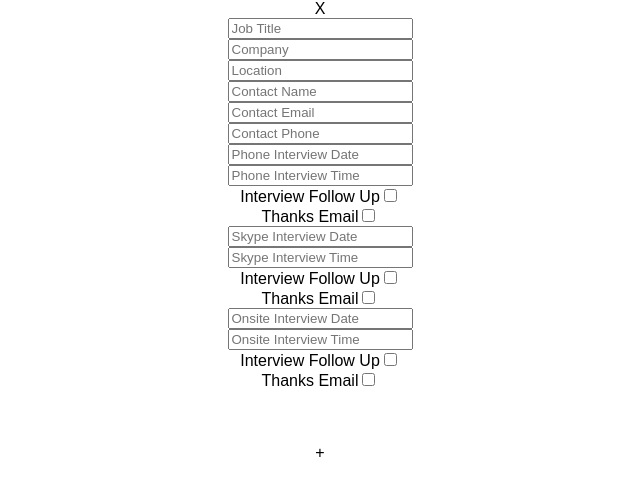
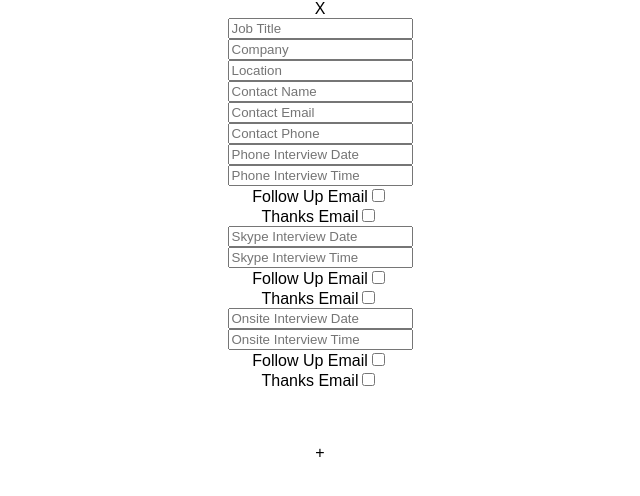
Before and after one commit to nahomtefera/job_tracker, a React (Create React App) app: page / in a window 1280 px wide. Shown: the top 496 px of the page, without its empty margins (320-960 px from the left). Built offline with nearby package versions, Linux system fonts and the light colour scheme.

Commit message:
added indentation, changed Inteview Follow Up labels

```diff
--- a/src/App.js
+++ b/src/App.js
@@ -136,41 +136,51 @@ class App extends Component {
             <div id={job.id} key={"job-" + job.id}>
                 {/* Rem job */}
                 <div onClick={this.remJob}> X </div>
+
+
                 {/* Job Info */}
                 <input className="title" placeholder="Job Title" value={job.title} onChange={this.handleChange} /> <br/>
                 <input className="company" placeholder="Company" value={job.company} onChange={this.handleChange} /> <br/>
                 <input className="location" placeholder="Location" value={job.location} onChange={this.handleChange} /> <br/>
+
+
                 {/* Contact Info */}
                 <input className="contact_name" placeholder="Contact Name" value={job.contact_name} onChange={this.handleChange} /> <br/>
                 <input className="contact_email" placeholder="Contact Email" value={job.contact_email} onChange={this.handleChange} /> <br/>
                 <input className="contact_phone" placeholder="Contact Phone" value={job.contact_phone} onChange={this.handleChange} /> <br/>
+
+
                 {/* Phone Interview */}
                 <input className="phone_interview_date" placeholder="Phone Interview Date" value={job.phone_interview_date} onChange={this.handleChange} /> <br/>
                 <input className="phone_interview_time" placeholder="Phone Interview Time" value={job.phone_interview_time} onChange={this.handleChange} /> <br/>
                 <div>
-                  <label>Interview Follow Up</label>
+                  <label>Follow Up Email</label>
                   <input type="checkbox" onChange={this.handleCheckbox} className="phone_interview_follow" checked = {job.phone_interview_follow ? "checked" : ""} /> <br/>
                 </div>
                 <div>
                   <label>Thanks Email</label>
                   <input type="checkbox" onChange={this.handleCheckbox} className="phone_interview_thanks" checked={job.phone_interview_thanks ? "checked" : ""} /> <br/>
                 </div>
+
+
                 {/* Skype Interview */}
                 <input className="skype_interview_date" placeholder="Skype Interview Date" value={job.skype_interview_date} onChange={this.handleChange} /> <br/>
                 <input className="skype_interview_time" placeholder="Skype Interview Time" value={job.skype_interview_time} onChange={this.handleChange} /> <br/>
                 <div>
-                  <label>Interview Follow Up</label>
+                  <label>Follow Up Email</label>
                   <input type="checkbox" onChange={this.handleCheckbox} className="skype_interview_follow" checked={job.skype_interview_follow ? "checked" : ""} /> <br/>
                 </div>
                 <div>
                   <label>Thanks Email</label>
                   <input type="checkbox" onChange={this.handleCheckbox} className="skype_interview_thanks" checked={job.skype_interview_thanks ? "checked" : ""} /> <br/>
                 </div>
+
+
                 {/* Skype Interview */}
                 <input className="onsite_interview_date" placeholder="Onsite Interview Date" value={job.onsite_interview_date} onChange={this.handleChange} /> <br/>
                 <input className="onsite_interview_time" placeholder="Onsite Interview Time" value={job.onsite_interview_time} onChange={this.handleChange} /> <br/>
                 <div>
-                  <label>Interview Follow Up</label>
+                  <label>Follow Up Email</label>
                   <input type="checkbox" onChange={this.handleCheckbox} className="onsite_interview_follow" checked={job.onsite_interview_follow ? "checked" : ""} /> <br/>
                 </div>
                 <div>
```
Also changed, not shown: src/components/job/job.jsx (+31 -1 lines).
